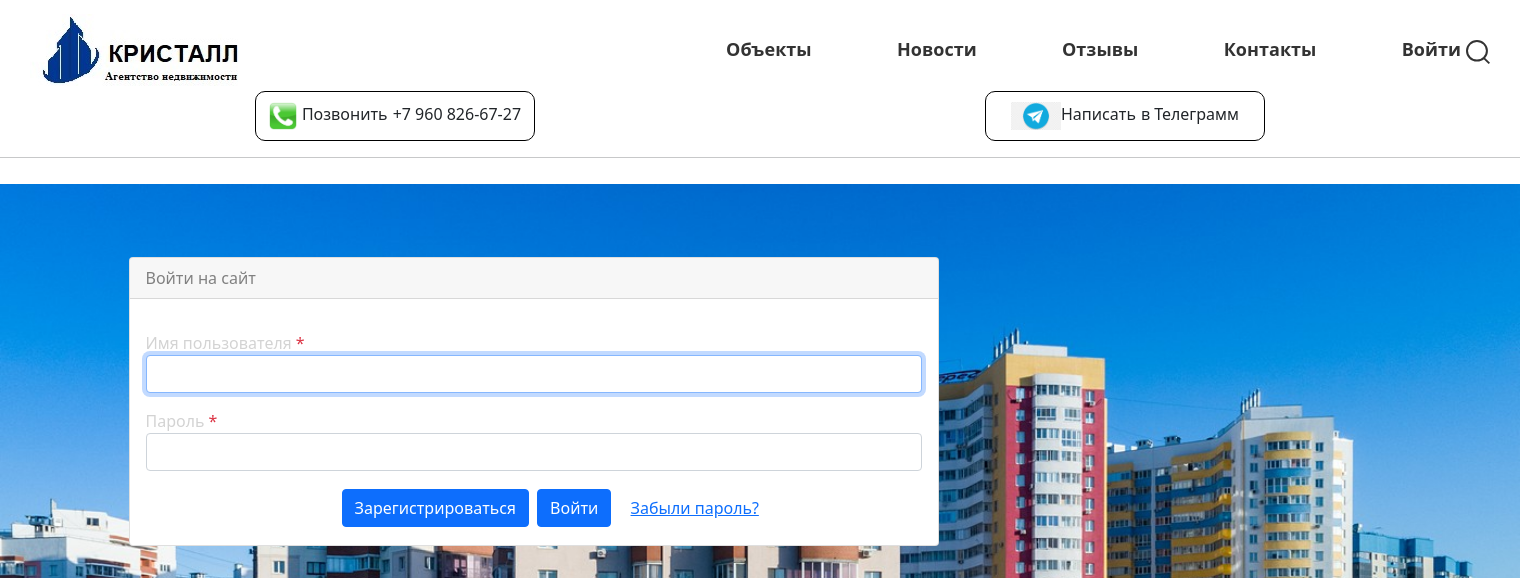
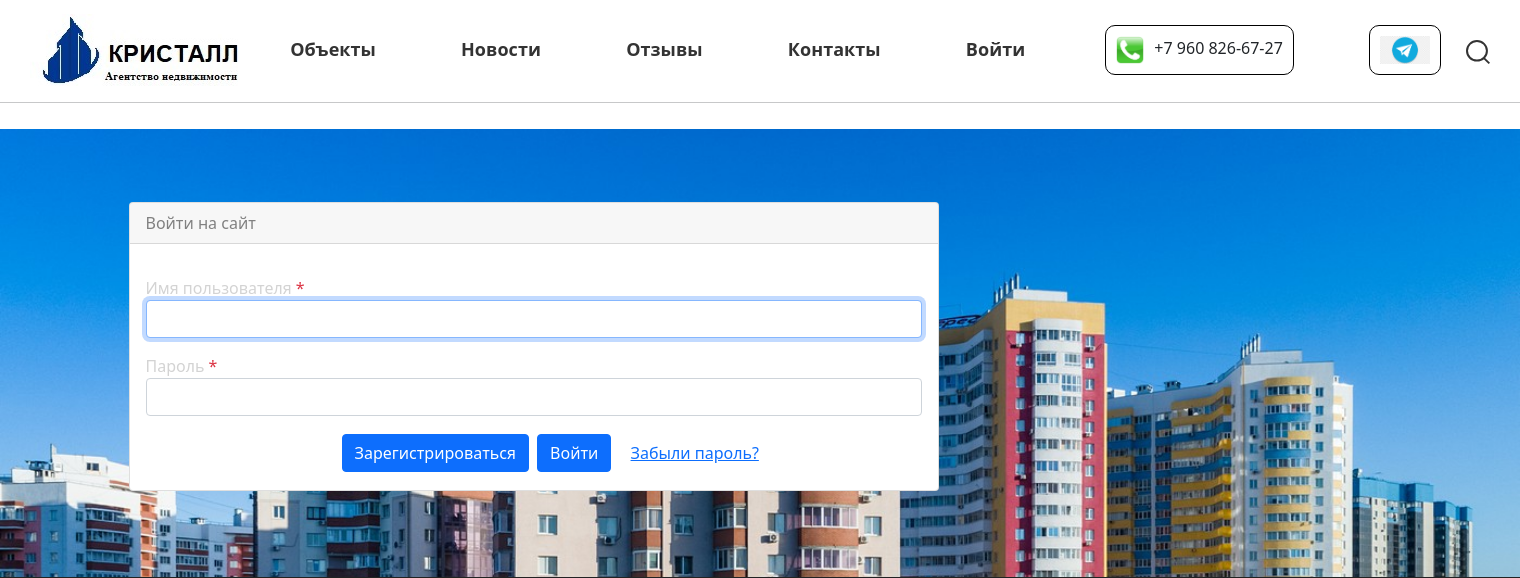
Before and after one commit to SergSukh/kr_eastete, a Django app: a page that uses kristall/templates/includes/header.html in a window 1520 px wide. Shown: the top 578 px of the page. Run offline with Django 4.2, Linux system fonts and the light colour scheme; some libraries are stand-ins or nearby versions.

Commit message:
fix same edit

```diff
--- a/kristall/static/css/style.css
+++ b/kristall/static/css/style.css
@@ -102,9 +102,7 @@ input, textarea {
   align-items: center;
 }
 
-.menu-floors {
-  display: block;
-}
+
 
 .menu-first {
   display: flex;
@@ -124,7 +122,6 @@ input, textarea {
 .menu-second-item {
   display: flex;
   flex-direction: row;
-  width: 280px;
   height: 50px;
   border: 1px solid black;
   border-radius: 10px;
@@ -152,13 +149,16 @@ input, textarea {
 }
 .header__right {
   display:flex;
-  justify-content: flex-end;
+  justify-content: center;
   align-items: center;
 }
 
 .header__nav-list {
   display: flex;
   justify-content: space-between;
+  align-items: center;
+  margin-left: 30px;
+  padding-right: 25px;
 }
 
 .header__nav-item:last-child {
@@ -1556,6 +1556,9 @@ input, textarea {
   }
 
   .header__center {
+    justify-content: center;
+    margin-left: 20px;
+    margin-right: 20px;
     padding-right: 5px;
   }
 
--- a/kristall/templates/includes/header.html
+++ b/kristall/templates/includes/header.html
@@ -78,6 +78,17 @@
                   <a class="header__nav-link {% if request.resolver_match.view_name  == 'users:login' %}active{% endif %}" href="{% url 'users:login' %}"> Войти </a>
                 {% endif %}
               </li>
+              <li class="header__nav-item">
+                <a class="menu-second-item" type="button" href="tel:+79608266727">
+                  <img style="max-width: 30px; margin-right: 5px;" class="header__link-img" src="{% static 'img/phone.png' %}" alt="link2phone">
+                  <p class="menu-second-item-comment"> +7 960 826-67-27</p>
+                </a>
+              </li>
+              <li class="header__nav-item">
+                <a class="menu-second-item" href="https://t.me/+79608266727">
+                  <img style="max-width: 50px;" class="header__link-img" src="{% static 'img/tgrm.png' %}" alt="link 2 telegram">
+                </a>
+              </li>
             </ul>
           </nav>
           <button class="header__btn header__search-link">
@@ -88,18 +99,7 @@
           </button>
         </div>
       </li>
-      <li class="menu-second">
-        <a class="menu-second-item" type="button" href="tel:+79608266727">
-          <img style="max-width: 30px; margin-right: 5px;" class="header__link-img" src="{% static 'img/phone.png' %}" alt="link2phone">
-          Позвонить
-          <p class="menu-second-item-comment"> +7 960 826-67-27</p>
-        </a>
-        <a class="menu-second-item" href="https://t.me/+79608266727">
-          <img style="max-width: 50px;" class="header__link-img" src="{% static 'img/tgrm.png' %}" alt="link 2 telegram">
-          Написать
-          <p class="menu-second-item-comment"> в Телеграмм</p>
-        </a>
-      </li>
+
     </ul>
   </div>
   <hr>
--- a/kristall/units/models.py
+++ b/kristall/units/models.py
@@ -31,7 +31,7 @@ class Streets(models.Model):
 class Buildings(models.Model):
     building = models.IntegerField('Здание')
     block = models.CharField('Корпус', max_length=5, blank=True, null=True)
-    floors = models.IntegerField('Этажей в здании', blank=True, null=True)
+    floors = models.IntegerField('Этажность здания', blank=True, null=True)
 
     def __str__(self) -> str:
         if self.block:
```
